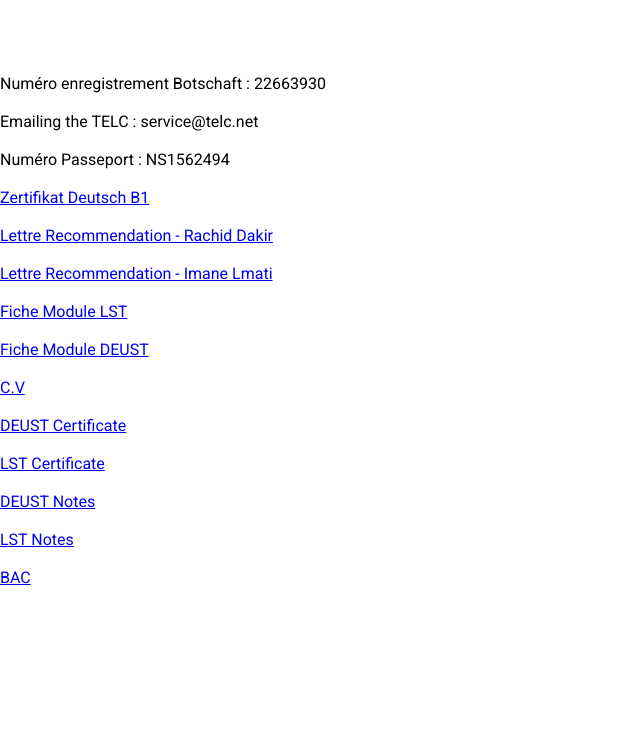
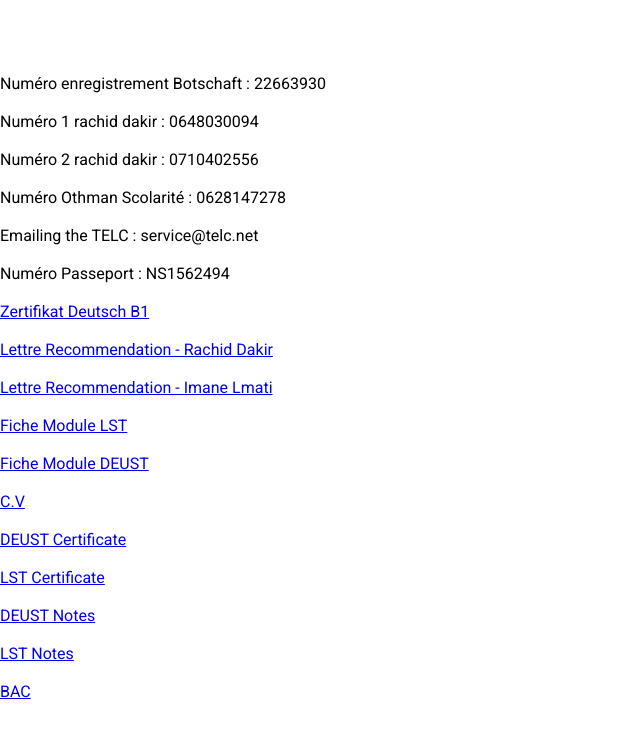
Before and after one commit to akramthedev/die-deutsch-traum, a React (Create React App) app: page /Dokument in a window 1280 px wide. Shown: the top 738 px of the page, without its empty margins (0-640 px from the left). Built offline with nearby package versions, Linux system fonts and the light colour scheme.

Commit message:
Update Dokument.jsx

```diff
--- a/src/Dokument.jsx
+++ b/src/Dokument.jsx
@@ -25,6 +25,29 @@ const Dokument = () => {
       </a>
              <br />
              <br />
+
+
+      <a>
+        Numéro 1 rachid dakir : 0648030094
+      </a>
+             <br />
+             <br />
+
+
+       <a>
+        Numéro 2 rachid dakir : 0710402556
+      </a>
+             <br />
+             <br />
+
+
+      <a>
+        Numéro Othman Scolarité : 0628147278
+      </a>
+             <br />
+             <br />
+
+
 <a>
         Emailing the TELC : service@telc.net
       </a>
```
